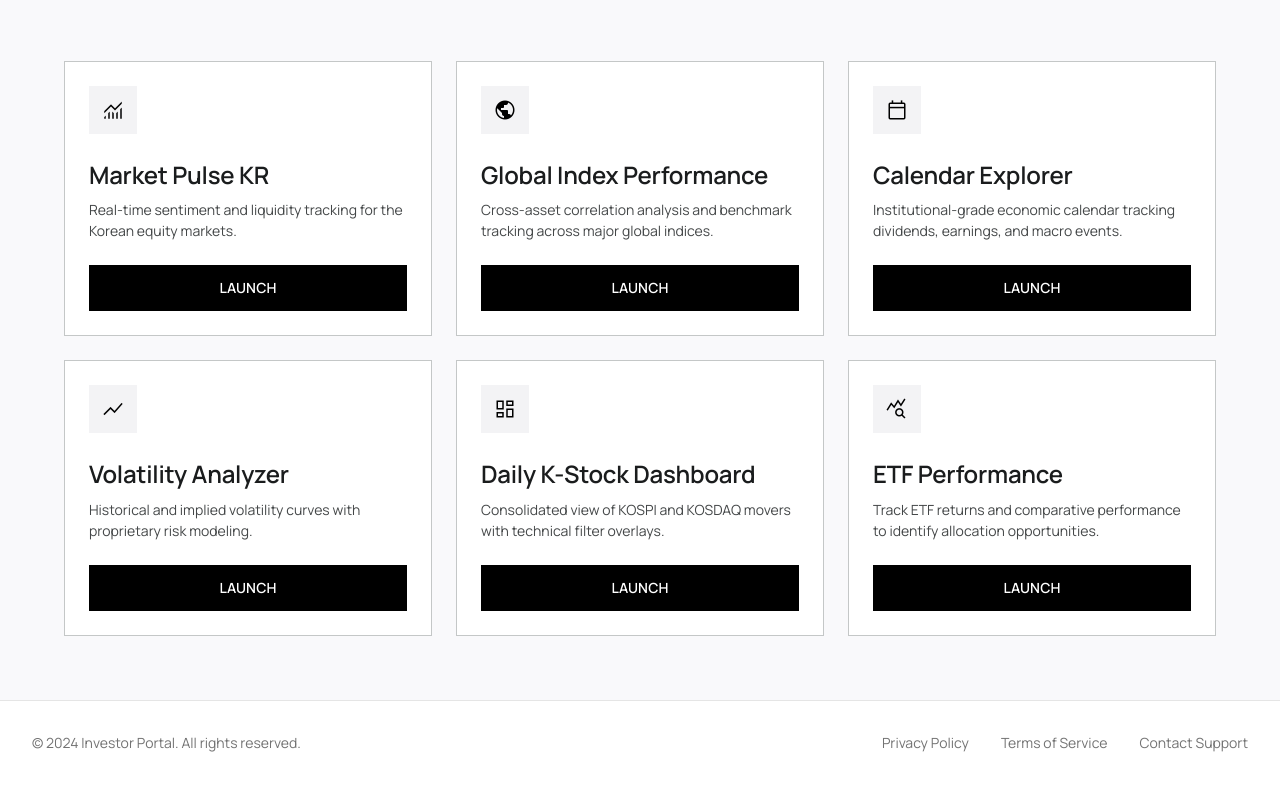
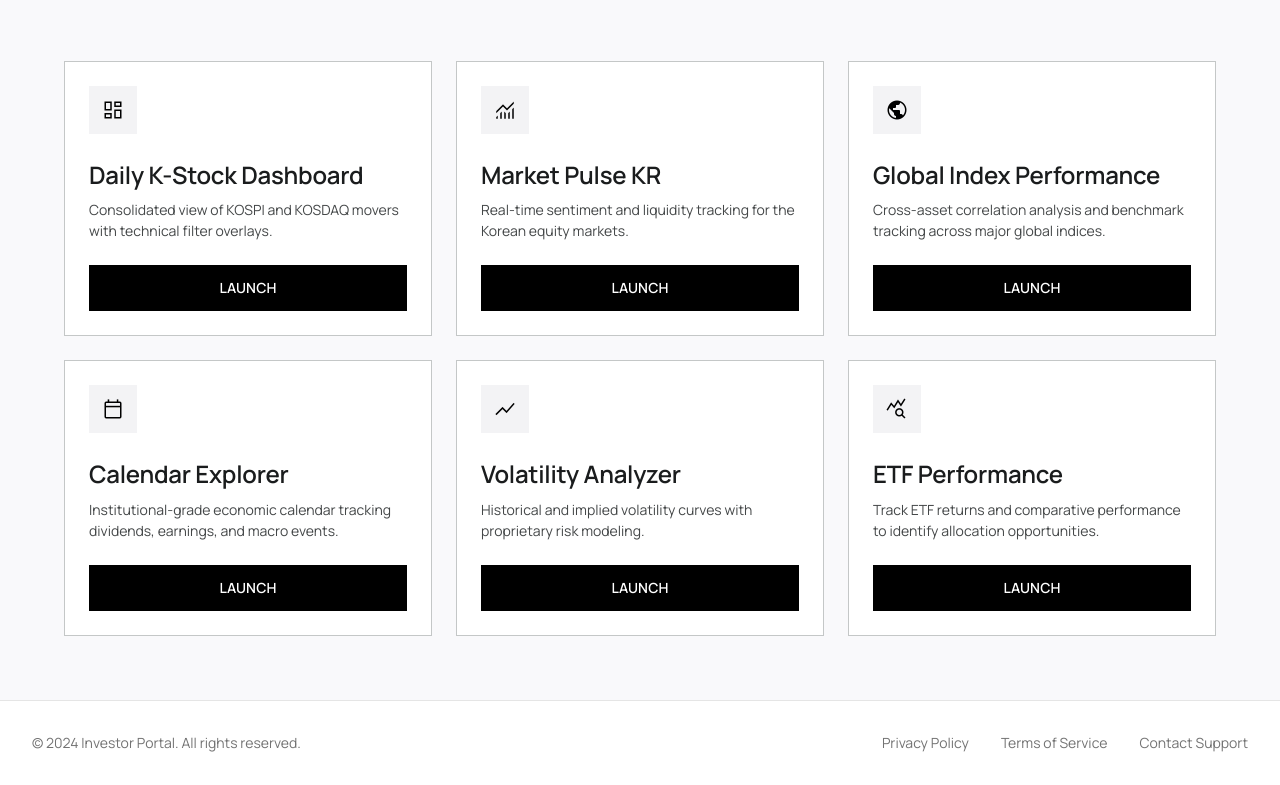
Before and after one commit to hyunsikhwang/portal, a plain HTML site: page index.html in a window 1280 px wide. Shown: the part 254-1039 px from the top of the page. Drawn offline with nearby package versions, Linux system fonts and the light colour scheme.

Commit message:
Reorder dashboard cards to prioritize Daily K-Stock

```diff
--- a/index.html
+++ b/index.html
@@ -130,7 +130,20 @@
 </div>
 <!-- Tool Grid -->
 <div class="grid grid-cols-1 md:grid-cols-2 lg:grid-cols-3 gap-lg justify-center max-w-6xl mx-auto">
-<!-- Card 1: Market Pulse KR -->
+<!-- Card 1: Daily K-Stock Dashboard -->
+<div class="bg-surface-container-lowest border border-outline-variant p-lg flex flex-col justify-between group hover:border-primary transition-all duration-300">
+<div>
+<div class="mb-lg w-12 h-12 flex items-center justify-center bg-surface-container-low">
+<span class="material-symbols-outlined text-primary" data-icon="dashboard">dashboard</span>
+</div>
+<h3 class="font-h3 text-h3 mb-sm">Daily K-Stock Dashboard</h3>
+<p class="font-body-sm text-body-sm text-on-surface-variant mb-lg">Consolidated view of KOSPI and KOSDAQ movers with technical filter overlays.</p>
+</div>
+<a class="w-full bg-primary text-on-primary py-md font-button text-button hover:opacity-90 transition-opacity text-center block" href="https://daily-k-stock-dashboard-239485161480.us-west1.run.app" rel="noopener noreferrer" target="_blank">
+                    LAUNCH
+                </a>
+</div>
+<!-- Card 2: Market Pulse KR -->
 <div class="bg-surface-container-lowest border border-outline-variant p-lg flex flex-col justify-between group hover:border-primary transition-all duration-300">
 <div>
 <div class="mb-lg w-12 h-12 flex items-center justify-center bg-surface-container-low">
@@ -143,7 +156,7 @@
                     LAUNCH
                 </a>
 </div>
-<!-- Card 2: Global Index Performance -->
+<!-- Card 3: Global Index Performance -->
 <div class="bg-surface-container-lowest border border-outline-variant p-lg flex flex-col justify-between group hover:border-primary transition-all duration-300">
 <div>
 <div class="mb-lg w-12 h-12 flex items-center justify-center bg-surface-container-low">
@@ -156,7 +169,7 @@
                     LAUNCH
                 </a>
 </div>
-<!-- Card 3: Calendar Explorer -->
+<!-- Card 4: Calendar Explorer -->
 <div class="bg-surface-container-lowest border border-outline-variant p-lg flex flex-col justify-between group hover:border-primary transition-all duration-300">
 <div>
 <div class="mb-lg w-12 h-12 flex items-center justify-center bg-surface-container-low">
@@ -169,8 +182,8 @@
                     LAUNCH
                 </a>
 </div>
-<!-- Card 4: Volatility Analyzer -->
-<div class="bg-surface-container-lowest border border-outline-variant p-lg flex flex-col justify-between group hover:border-primary transition-all duration-300 lg:col-start-1 lg:col-end-2 md:col-start-1 md:col-end-2">
+<!-- Card 5: Volatility Analyzer -->
+<div class="bg-surface-container-lowest border border-outline-variant p-lg flex flex-col justify-between group hover:border-primary transition-all duration-300">
 <div class="relative overflow-hidden">
 <div class="mb-lg w-12 h-12 flex items-center justify-center bg-surface-container-low">
 <span class="material-symbols-outlined text-primary" data-icon="show_chart">show_chart</span>
@@ -179,19 +192,6 @@
 <p class="font-body-sm text-body-sm text-on-surface-variant mb-lg">Historical and implied volatility curves with proprietary risk modeling.</p>
 </div>
 <a class="w-full bg-primary text-on-primary py-md font-button text-button hover:opacity-90 transition-opacity text-center block" href="https://kospi-volatility-returns-analyzer-239485161480.us-west1.run.app/" rel="noopener noreferrer" target="_blank">
-                    LAUNCH
-                </a>
-</div>
-<!-- Card 5: Daily K-Stock Dashboard -->
-<div class="bg-surface-container-lowest border border-outline-variant p-lg flex flex-col justify-between group hover:border-primary transition-all duration-300 lg:col-start-2 lg:col-end-3 md:col-start-2 md:col-end-3">
-<div>
-<div class="mb-lg w-12 h-12 flex items-center justify-center bg-surface-container-low">
-<span class="material-symbols-outlined text-primary" data-icon="dashboard">dashboard</span>
-</div>
-<h3 class="font-h3 text-h3 mb-sm">Daily K-Stock Dashboard</h3>
-<p class="font-body-sm text-body-sm text-on-surface-variant mb-lg">Consolidated view of KOSPI and KOSDAQ movers with technical filter overlays.</p>
-</div>
-<a class="w-full bg-primary text-on-primary py-md font-button text-button hover:opacity-90 transition-opacity text-center block" href="https://daily-k-stock-dashboard-239485161480.us-west1.run.app" rel="noopener noreferrer" target="_blank">
                     LAUNCH
                 </a>
 </div>
```
